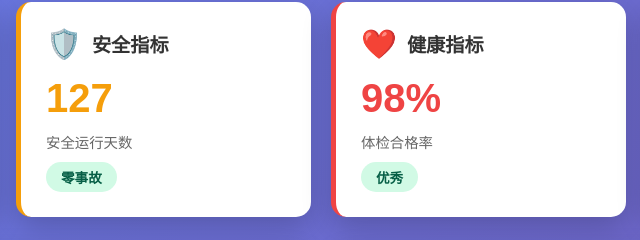
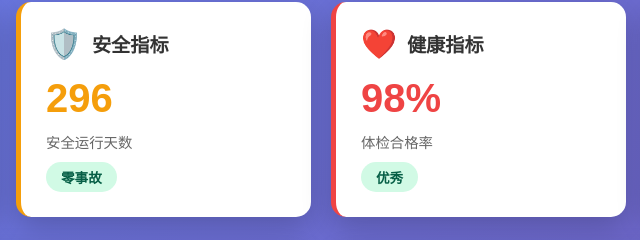
Before and after one commit to 15251931310/ehs, a plain HTML site: page index.html in a window 1280 px wide. Shown: the part 217-457 px from the top of the page, 319-959 px from the left. Drawn offline with Linux system fonts and the light colour scheme.

Commit message:
更新安全运行天数功能
- 从2025年5月14日开始自动计算安全运行天数
- 每天零点自动更新天数
- 页面加载时立即显示当前天数

Co-Authored-By: Claude Sonnet 4.5 <noreply@anthropic.com>

```diff
--- a/index.html
+++ b/index.html
@@ -563,6 +563,37 @@
             });
         }
 
+        // 计算安全运行天数（从2025年5月14日开始）
+        function updateSafetyDays() {
+            const startDate = new Date('2025-05-14');
+            const today = new Date();
+            today.setHours(0, 0, 0, 0); // 重置到当天零点
+            startDate.setHours(0, 0, 0, 0);
+
+            const diffTime = today - startDate;
+            const diffDays = Math.floor(diffTime / (1000 * 60 * 60 * 24));
+
+            document.getElementById('safetyDays').textContent = diffDays;
+        }
+
+        // 计算到下一个零点的毫秒数
+        function getMillisecondsUntilMidnight() {
+            const now = new Date();
+            const midnight = new Date();
+            midnight.setHours(24, 0, 0, 0);
+            return midnight - now;
+        }
+
+        // 设置每天零点更新安全天数
+        function scheduleNextMidnightUpdate() {
+            const msUntilMidnight = getMillisecondsUntilMidnight();
+            setTimeout(() => {
+                updateSafetyDays();
+                // 递归设置下一次零点更新
+                scheduleNextMidnightUpdate();
+            }, msUntilMidnight);
+        }
+
         // 模拟实时数据更新
         function simulateRealTimeData() {
             // 温度在21-24度之间波动
@@ -585,12 +616,16 @@
         // 初始化
         updateTime();
         generateMonthlyChart();
+        updateSafetyDays(); // 初始化安全运行天数
 
         // 每秒更新时间
         setInterval(updateTime, 1000);
 
         // 每10秒更新一次模拟数据
         setInterval(simulateRealTimeData, 10000);
+
+        // 设置每天零点自动更新安全天数
+        scheduleNextMidnightUpdate();
 
         // 添加页面加载动画
         window.addEventListener('load', function() {
```
